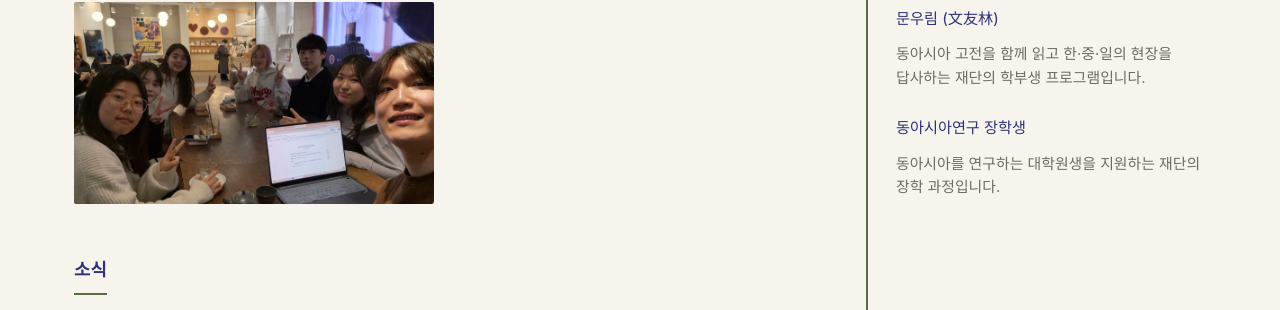
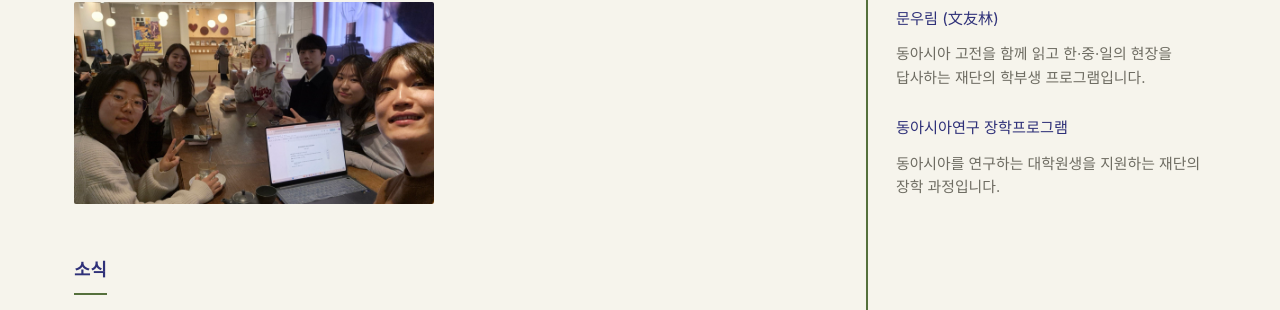
Before and after one commit to eastasia-interdisciplinary/eastasia-interdisciplinary.github.io, a Jekyll site: the page built from index.html, in a window 1280 px wide. Shown: the part 619-929 px from the top of the page. Built offline with Jekyll 4.4.1, drawn with Linux system fonts in a browser that asks for light colours; some web fonts are replaced.

Commit message:
Use the programme's own name

```diff
--- a/_data/home_links.yml
+++ b/_data/home_links.yml
@@ -20,8 +20,8 @@
     The foundation's undergraduate program, reading East Asian classics
     together and visiting historical sites across Korea, China and Japan.
 
-- name: 동아시아연구 장학생
-  name_en: East Asia Research Scholarship
+- name: 동아시아연구 장학프로그램
+  name_en: East Asia Research Scholarship Program
   url: "https://www.kfas.or.kr/bbs/board.php?bo_table=east_asia_studies"
   note: 동아시아를 연구하는 대학원생을 지원하는 재단의 장학 과정입니다.
   note_en: >-
```
